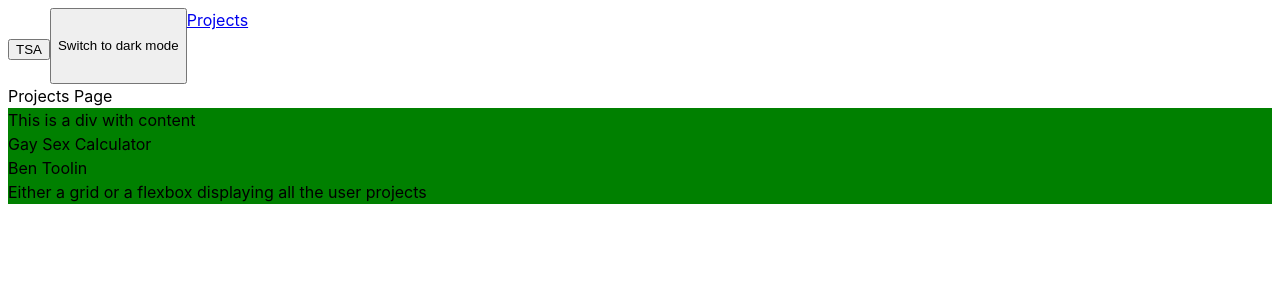
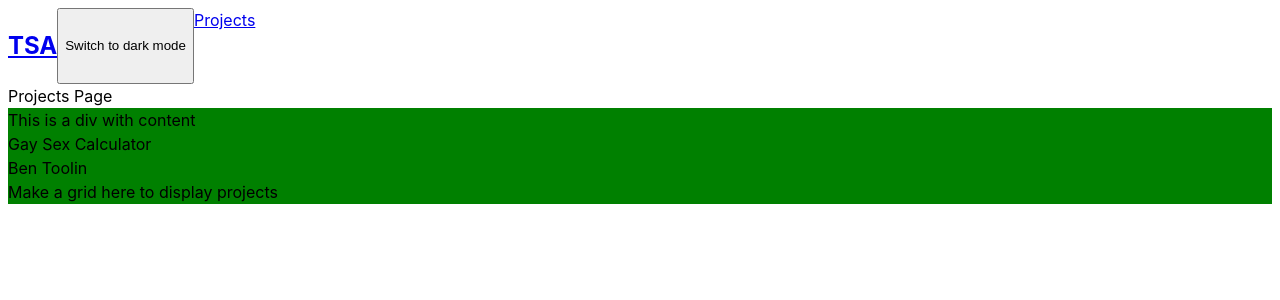
Before and after one commit to JoshBergman/TooSimpleAnalytics-Frontend, a React (Vite) app: page /projects in a window 1280 px wide. Shown: the top 300 px of the page. Built offline with nearby package versions, Linux system fonts and the light colour scheme.

Commit message:
Removal of redundant code, optmizations in projects-display

```diff
--- a/src/components/UI/Header/header.tsx
+++ b/src/components/UI/Header/header.tsx
@@ -1,8 +1,8 @@
 import { useContext } from "react";
-import BetterLink from "../../Utility/Navigation/BetterLink";
 
 import styles from "./styles/header.module.css";
 import { AppStateContext } from "../../../store/app-state/app-state-context";
+import { Link } from "react-router-dom";
 
 const Header = () => {
   const { isDarkMode, toggleDarkMode } = useContext(AppStateContext).appState;
@@ -10,13 +10,13 @@ const Header = () => {
   return (
     <div className={styles.header}>
       <h2>
-        <BetterLink to="/">TSA</BetterLink>
+        <Link to="/">TSA</Link>
       </h2>
       <button onClick={toggleDarkMode}>
         {isDarkMode ? "Switch to light mode" : "Switch to dark mode"}
       </button>
       <nav>
-        <a href="/projects">Projects</a>
+        <Link to="/projects">Projects</Link>
       </nav>
     </div>
   );
--- a/src/components/Utility/Navigation/BetterLink.tsx
+++ /dev/null
@@ -1,17 +0,0 @@
-import { useNavigate } from "react-router-dom";
-
-interface IBetterLinkProps {
-  to: string;
-  children: React.ReactNode;
-}
-
-const BetterLink = ({ to, children }: IBetterLinkProps) => {
-  const nav = useNavigate();
-  const onClickHandler = () => {
-    nav(to);
-  };
-
-  return <button onClick={onClickHandler}>{children}</button>;
-};
-
-export default BetterLink;
--- a/src/components/projects/projects-display.tsx
+++ b/src/components/projects/projects-display.tsx
@@ -4,29 +4,21 @@ import { project } from "../../interfaces/user";
 
 const ProjectsDisplay = () => {
   const userCTX = useContext(UserContext).user;
-  console.log(userCTX);
   const projects: { [projectName: string]: project } = userCTX.projects;
 
   const renderProjects = () => {
     const projElements: React.ReactNode[] = [];
     const projKeys = Object.keys(projects);
-    console.log(projKeys);
 
     for (let i = 0; i < projKeys.length; i++) {
       const currProjName = projKeys[i];
       projElements.push(<div key={currProjName}>{currProjName}</div>);
     }
 
-    console.log(projElements);
     return projElements;
   };
 
-  return (
-    <div>
-      {renderProjects()}Either a grid or a flexbox displaying all the user
-      projects
-    </div>
-  );
+  return <div>{renderProjects()}Make a grid here to display projects</div>;
 };
 
 export default ProjectsDisplay;
```
